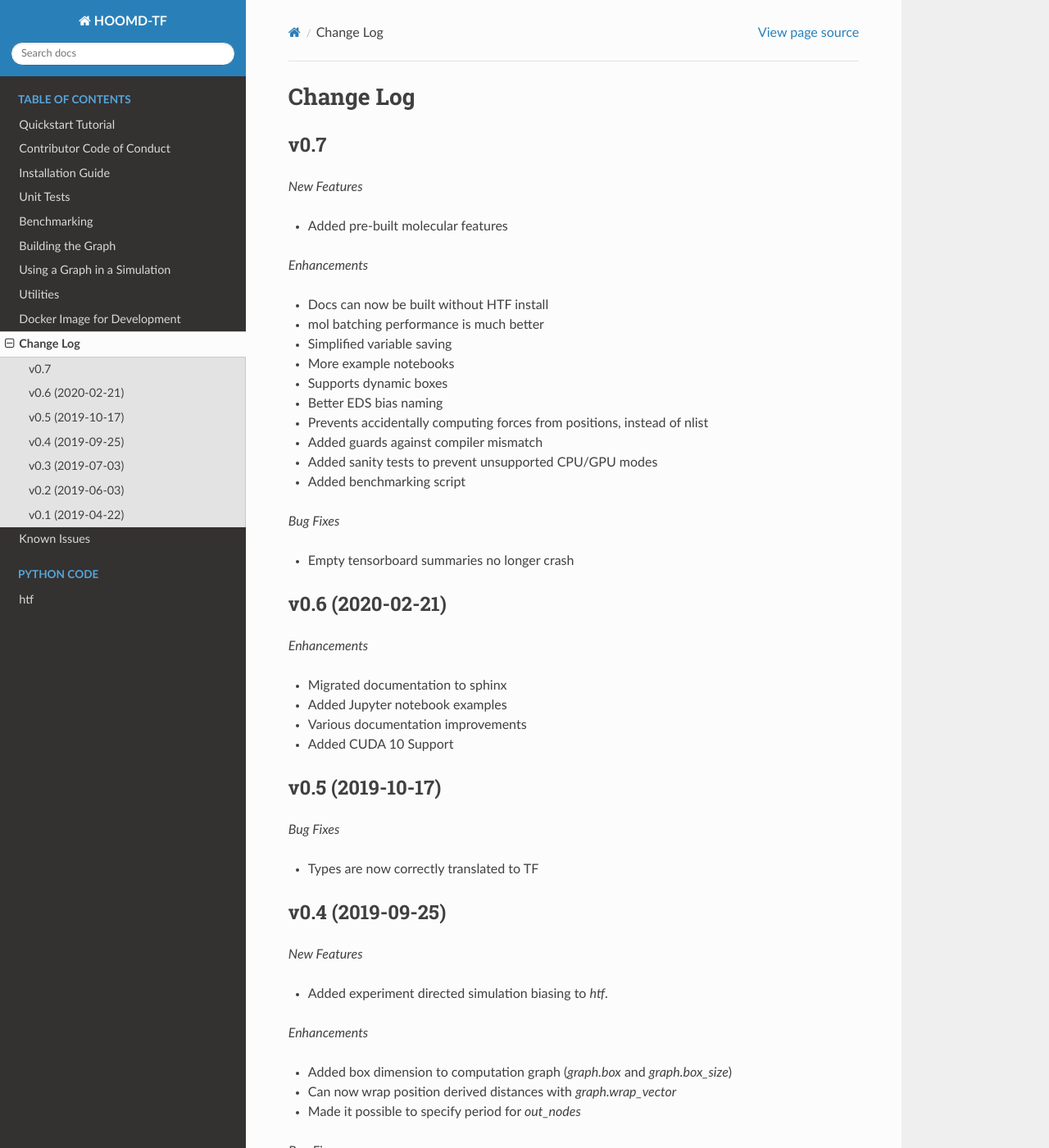
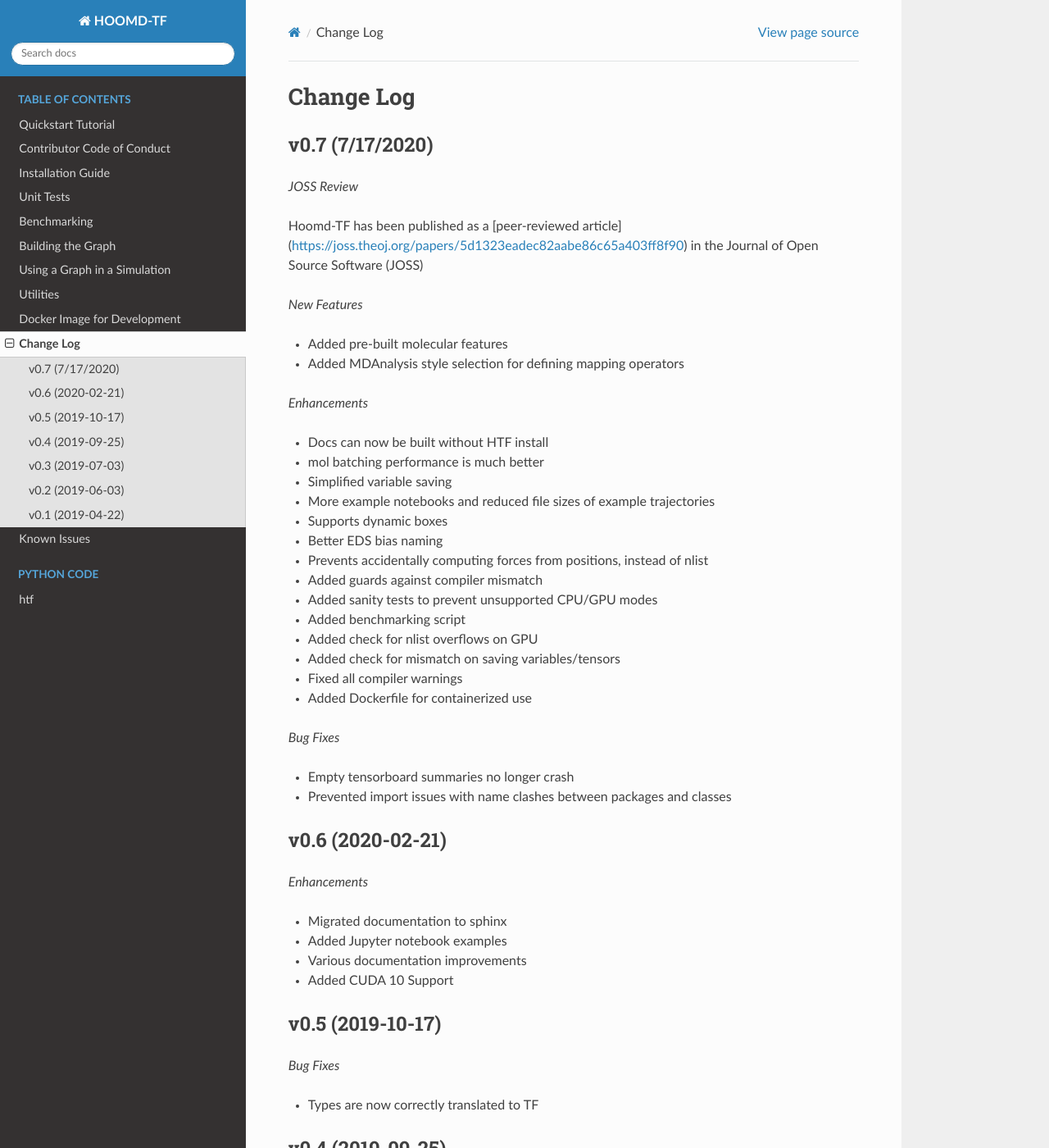
Before and after one commit to ur-whitelab/hoomd-tf, a Sphinx documentation site: the page built from sphinx-docs/source/changelog.rst, in a window 1280 px wide and 1400 px high. Shown: the whole window at 82% size. Built offline with Sphinx 7.4.7 and the Read the Docs theme 2.0.0, drawn with Linux system fonts in a browser that asks for light colours.

Commit message:
Added changelog for latest release and JOSS icon

```diff
--- a/sphinx-docs/source/changelog.rst
+++ b/sphinx-docs/source/changelog.rst
@@ -1,30 +1,40 @@
 Change Log
 ==========
 
-v0.7
+v0.7 (7/17/2020)
 ----
+
+*JOSS Review*
+
+Hoomd-TF has been published as a [peer-reviewed article](https://joss.theoj.org/papers/5d1323eadec82aabe86c65a403ff8f90) in the
+Journal of Open Source Software (JOSS)
 
 *New Features*
 
 - Added pre-built molecular features
+- Added MDAnalysis style selection for defining mapping operators
 
 *Enhancements*
 
 - Docs can now be built without HTF install
 - mol batching performance is much better
 - Simplified variable saving
-- More example notebooks
+- More example notebooks and reduced file sizes of example trajectories
 - Supports dynamic boxes
 - Better EDS bias naming
 - Prevents accidentally computing forces from positions, instead of nlist
 - Added guards against compiler mismatch
 - Added sanity tests to prevent unsupported CPU/GPU modes
 - Added benchmarking script
+- Added check for nlist overflows on GPU
+- Added check for mismatch on saving variables/tensors
+- Fixed all compiler warnings
+- Added Dockerfile for containerized use
 
 *Bug Fixes*
 
 - Empty tensorboard summaries no longer crash
-
+- Prevented import issues with name clashes between packages and classes
 
 v0.6 (2020-02-21)
 -----------------------
```
Also changed, not shown: README.md (+8 -0 lines).
